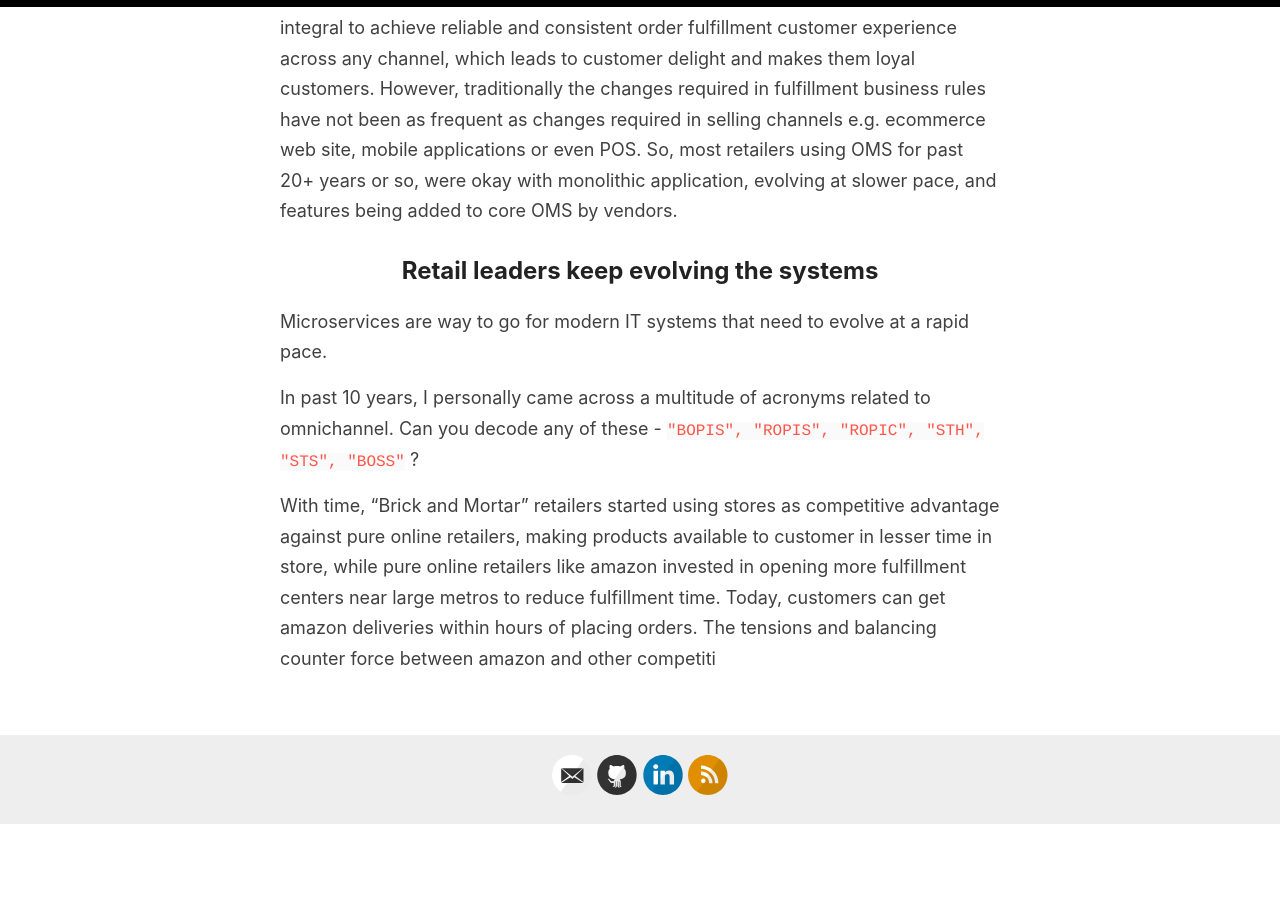
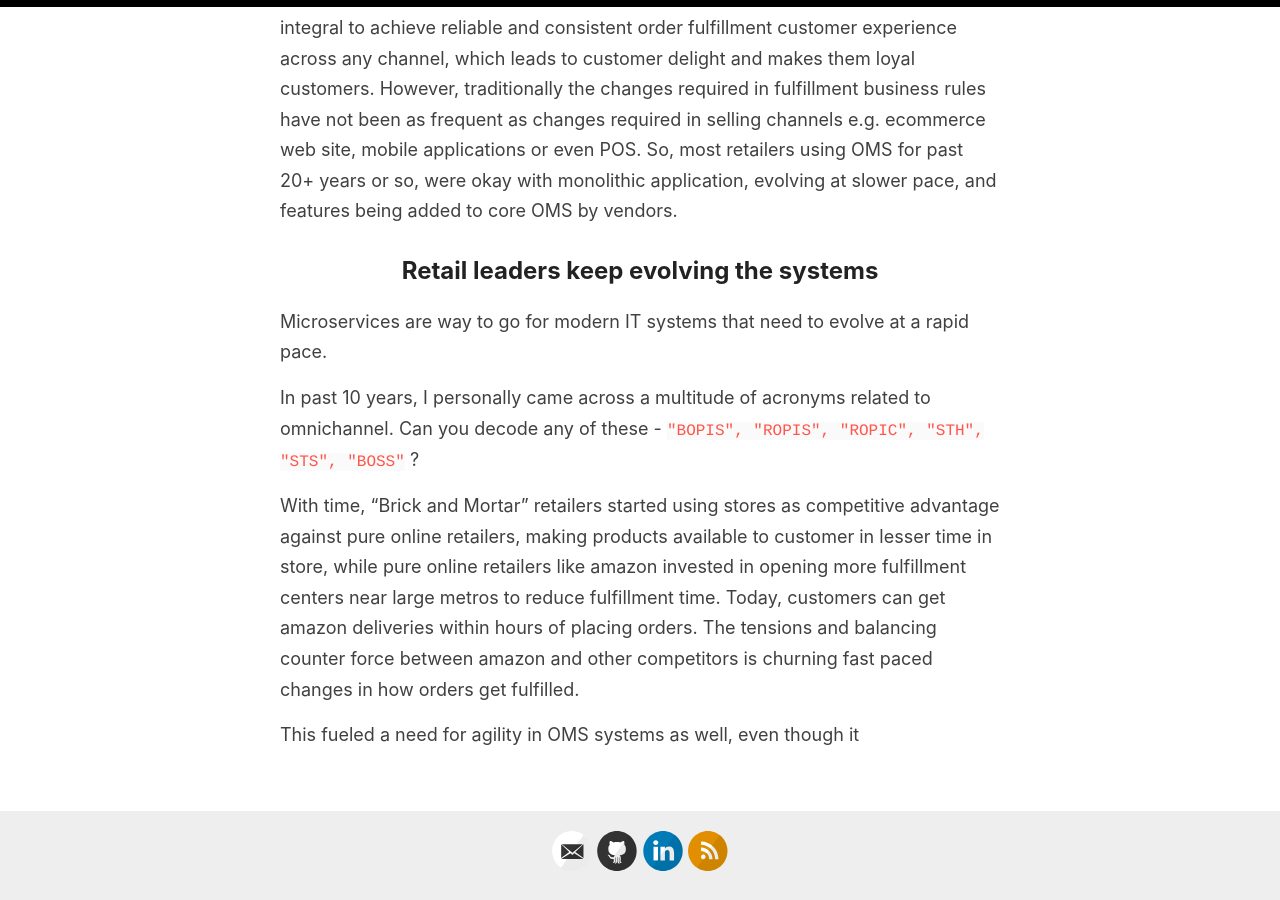
Before and after one commit to rtarway/github.io, a Jekyll site: the page built from Refactoring Monolithic Order Management.md, in a window 1280 px wide and 900 px high, scrolled down 731 px. Built offline with Jekyll 4.4.1, drawn with Linux system fonts in a browser that asks for light colours; our own code applies the rules of GitHub Pages for plain Markdown files; before the commit the page ends 1555 px from its top, so only the background shows below that.

Commit message:
Refactoring Monolithic Order Management.md updated from https://stackedit.io/

```diff
--- a/Refactoring Monolithic Order Management.md
+++ b/Refactoring Monolithic Order Management.md
@@ -15,8 +15,10 @@ However, traditionally the changes required in fulfillment business rules have n
 In past 10 years, I personally came across a multitude of acronyms related to omnichannel. Can you decode any of these - `"BOPIS", "ROPIS", "ROPIC", "STH", "STS", "BOSS"`  ?
 
 With time, "Brick and Mortar" retailers started using stores as competitive advantage against pure online retailers, making products available to customer in lesser time in store, while pure online retailers like amazon invested in opening more fulfillment centers near large metros to reduce fulfillment time. Today, customers can get amazon deliveries within hours of placing orders.
-The tensions and balancing counter force between amazon and other competiti
+The tensions and balancing counter force between amazon and other competitors is churning fast paced changes in how orders get fulfilled.
+
+This fueled a need for agility in OMS systems as well, even though it
 
 <!--stackedit_data:
-eyJoaXN0b3J5IjpbMTAyNzY5MTc2LDgzNDA0MjFdfQ==
+eyJoaXN0b3J5IjpbLTE1OTcyNTE3MDAsODM0MDQyMV19
 -->
```
